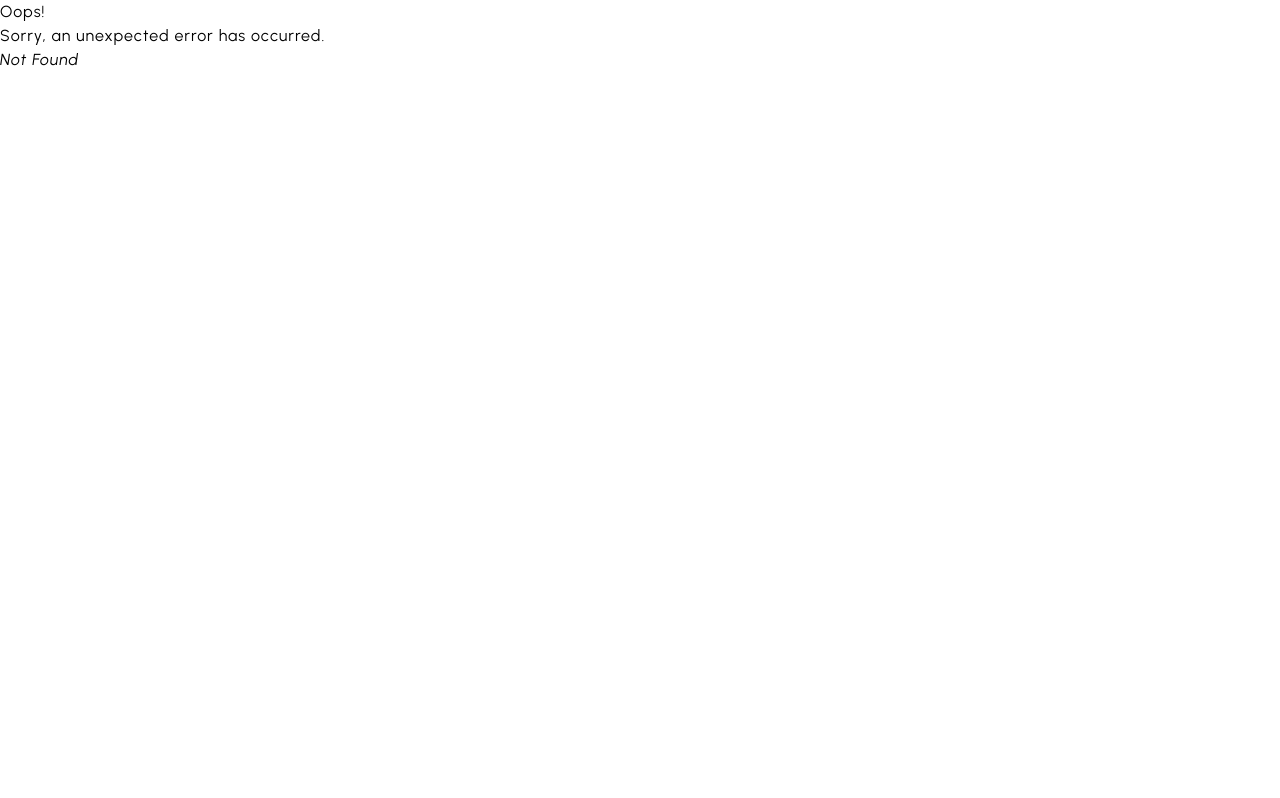
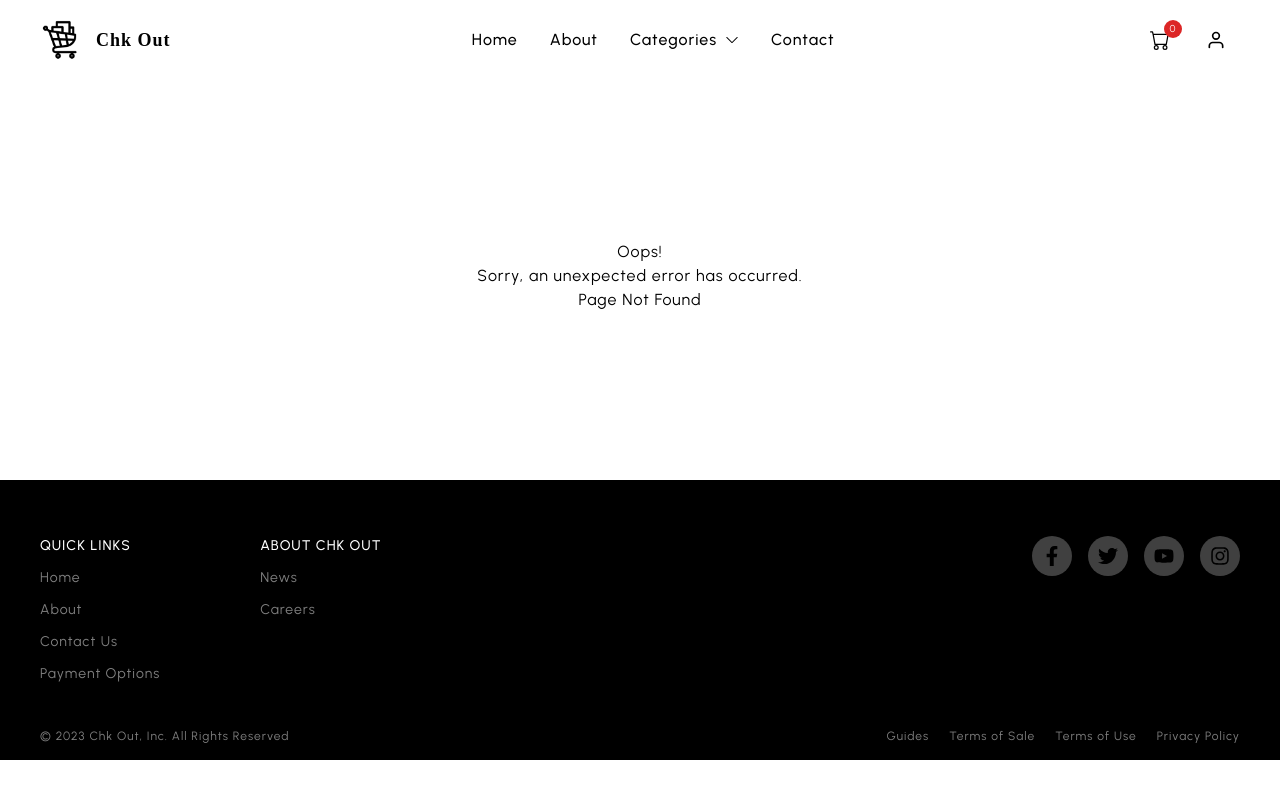
Before and after one commit to fahd23/Mca_Ecom_frontend, a React (Create React App) app: page /about in a window 1280 px wide. Before the commit this address had no page. Built offline with nearby package versions, Linux system fonts and the light colour scheme; a web font is replaced by a local one.

Commit message:
FEAT: Added Routes and Loader

```diff
--- a/package.json
+++ b/package.json
@@ -18,6 +18,7 @@
     "react-dom": "^18.2.0",
     "react-easy-swipe": "^0.0.23",
     "react-icons": "^4.9.0",
+    "react-loader-spinner": "^5.3.4",
     "react-markdown": "^8.0.5",
     "react-multi-carousel": "^2.8.2",
     "react-redux": "^8.0.5",
--- a/src/App.js
+++ b/src/App.js
@@ -1,15 +1,34 @@
-import { Outlet, Route, Routes } from "react-router-dom";
-import Layout from "./layout";
-import Home from "./Pages/Home";
+import { BrowserRouter, Route, Routes } from "react-router-dom";
+import { Suspense } from "react";
+import Layout from "./layout/Layout";
+import Loader from "./utils/Loader";
+import {
+  Cart,
+  Category,
+  ErrorPage,
+  FailedPayment,
+  Home,
+  Product,
+  SuccessPayment,
+} from "./routes/route";
 
 function App() {
   return (
-    <Layout>
-      <Outlet />
-      <Routes>
-        <Route path="/" element={<Home />}></Route>
-      </Routes>
-    </Layout>
+    <BrowserRouter>
+      <Suspense fallback={<Loader />}>
+        <Routes>
+          <Route path="/" element={<Layout />}>
+            <Route index element={<Home />} />
+            <Route path="/cart" element={<Cart />} />
+            <Route path="/category/:catgoryId" element={<Category />} />
+            <Route path="/product/:productId" element={<Product />} />
+            <Route path="/payment/success" element={<SuccessPayment />} />
+            <Route path="/payment/failed" element={<FailedPayment />} />
+            <Route path="*" element={<ErrorPage />} />
+          </Route>
+        </Routes>
+      </Suspense>
+    </BrowserRouter>
   );
 }
 
--- a/src/Pages/Cart.js
+++ b/src/Pages/Cart.js
@@ -19,8 +19,8 @@ const Cart = () => {
           <div className="flex-[2]">
             <div className="text-lg font-bold">Cart Items</div>
             <CartItem />
-            <CartItem />
-            <CartItem />
+            {/* <CartItem />
+            <CartItem /> */}
           </div>
           {/* CART ITEMS END */}
 
@@ -47,7 +47,7 @@ const Cart = () => {
             {/* BUTTON START */}
             <button className="w-full py-4 rounded-full bg-black text-white text-lg font-medium transition-transform active:scale-95 mb-3 hover:opacity-75 flex items-center gap-2 justify-center">
               Checkout
-              <img src="/spinner.svg" alt="spinner" />
+              {/* <img src="/spinner.svg" alt="spinner" /> */}
             </button>
             {/* BUTTON END */}
           </div>
@@ -75,7 +75,6 @@ const Cart = () => {
             Continue Shopping
           </Link>
         </div> */}
-        C
       </Wrapper>
     </div>
   );
--- a/src/Pages/ErrorPage.js
+++ b/src/Pages/ErrorPage.js
@@ -1,16 +1,12 @@
-import { useRouteError } from "react-router-dom";
-
 export default function ErrorPage() {
-  const error = useRouteError();
-  console.error(error);
-
   return (
-    <div id="error-page">
+    <div
+      id="error-page"
+      className="flex-col justify-center items-center h-[50vh] pt-[20vh] m-auto text-center"
+    >
       <h1>Oops!</h1>
       <p>Sorry, an unexpected error has occurred.</p>
-      <p>
-        <i>{error.statusText || error.message}</i>
-      </p>
+      <p>Page Not Found</p>
     </div>
   );
 }
--- a/src/index.js
+++ b/src/index.js
@@ -2,47 +2,10 @@ import React from "react";
 import ReactDOM from "react-dom/client";
 import App from "./App";
 import "./index.css";
-import { RouterProvider, createBrowserRouter } from "react-router-dom";
-import Cart from "./Pages/Cart";
-import ErrorPage from "./Pages/ErrorPage";
-import Category from "./Pages/Category";
-import Product from "./Pages/Product";
-import SuccessPayment from "./Pages/SuccessPayment";
-import FailedPayment from "./Pages/FailedPayment";
-
-const router = createBrowserRouter([
-  {
-    path: "/",
-    element: <App />,
-    errorElement: <ErrorPage />,
-    children: [
-      {
-        path: "/cart",
-        element: <Cart />,
-      },
-      {
-        path: "/category/:catgoryId",
-        element: <Category />,
-      },
-      {
-        path: "/product/:productId",
-        element: <Product />,
-      },
-      {
-        path: "/payment/success",
-        element: <SuccessPayment />,
-      },
-      {
-        path: "/payment/failed",
-        element: <FailedPayment />,
-      },
-    ],
-  },
-]);
 
 const root = ReactDOM.createRoot(document.getElementById("root"));
 root.render(
   <React.StrictMode>
-    <RouterProvider router={router} />
+    <App />
   </React.StrictMode>
 );
--- /dev/null
+++ b/src/layout/Layout.jsx
@@ -0,0 +1,16 @@
+import React from "react";
+import Headers from "../components/Headers";
+import Footer from "../components/Footer";
+import { Outlet } from "react-router-dom";
+
+const Layout = () => {
+  return (
+    <>
+      <Headers />
+      <Outlet />
+      <Footer />
+    </>
+  );
+};
+
+export default Layout;
--- /dev/null
+++ b/src/routes/route.js
@@ -0,0 +1,8 @@
+import { lazy } from "react";
+export const Home = lazy(() => import("../Pages/Home"));
+export const ErrorPage = lazy(() => import("../Pages/ErrorPage"));
+export const Cart = lazy(() => import("../Pages/Cart"));
+export const Category = lazy(() => import("../Pages/Category"));
+export const Product = lazy(() => import("../Pages/Product"));
+export const SuccessPayment = lazy(() => import("../Pages/SuccessPayment"));
+export const FailedPayment = lazy(() => import("../Pages/FailedPayment"));
--- /dev/null
+++ b/src/utils/Loader.jsx
@@ -0,0 +1,26 @@
+import React from "react";
+import { ProgressBar } from "react-loader-spinner";
+
+const Loader = () => {
+  return (
+    <div
+      style={{
+        height: "100vh",
+        display: "flex",
+        justifyContent: "center",
+        alignItems: "center",
+      }}
+    >
+      <ProgressBar
+        height="80"
+        width="80"
+        ariaLabel="progress-bar-loading"
+        wrapperClass="progress-bar-wrapper"
+        borderColor="#8d8d8d"
+        barColor="#000000"
+      />
+    </div>
+  );
+};
+
+export default Loader;
```
Also changed, not shown: 1 other file (tests, documents, lock files or other folders).
